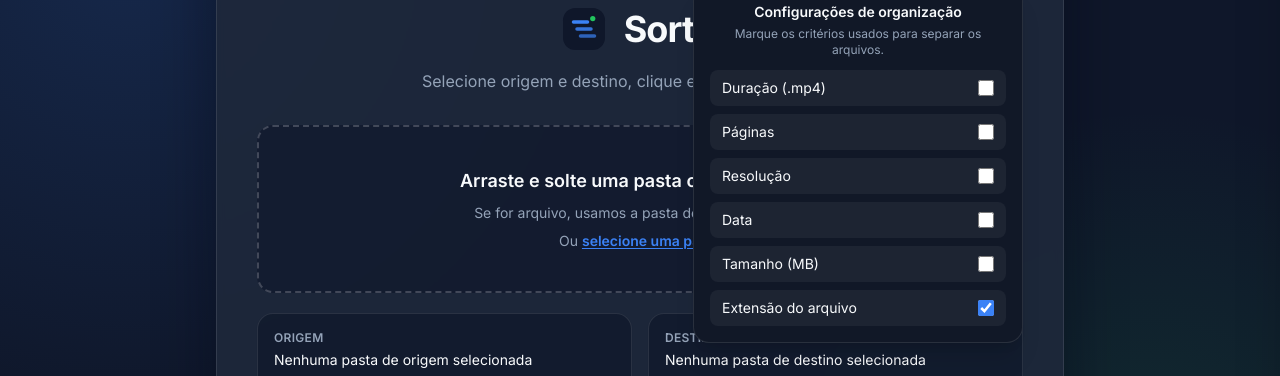
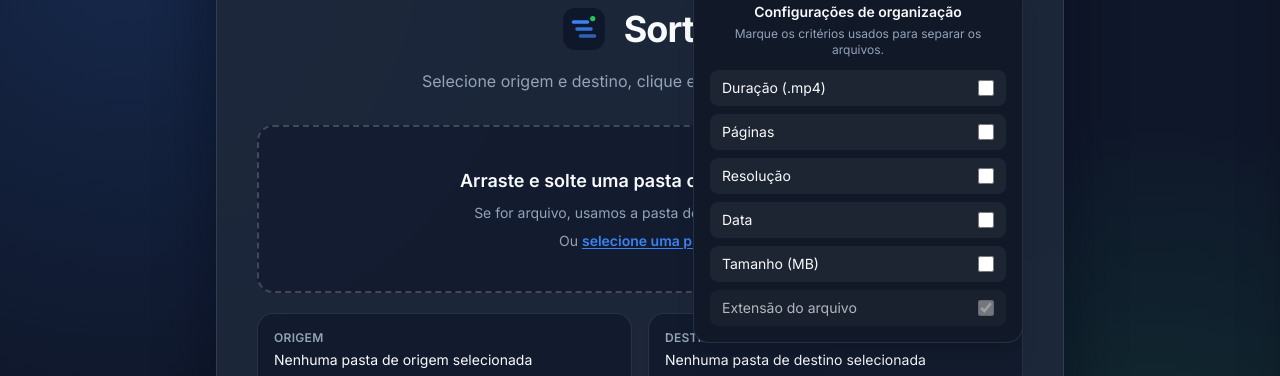
Before and after one commit to caiofdev/sortly, a React (Vite) app: page / in a window 1280 px wide. Both pictures are taken after a click on the button 1003 px from the left and 127 px from the top of the page. Shown: the part 171-547 px from the top of the page. Built offline with nearby package versions, Linux system fonts and the light colour scheme; the HTML template or start-up script is replaced by a standard one.

Commit message:
feat: enhance organization options handling by preventing unchecking the last selected option

```diff
--- a/electron/bootstrap/appBootstrap.js
+++ b/electron/bootstrap/appBootstrap.js
@@ -32,6 +32,7 @@ function createWindow() {
   }
 
   window.once('ready-to-show', () => {
+    window.maximize();
     window.setTitle('Sortly');
     window.show();
   });
--- a/src/components/OrganizerSettingsPanel.jsx
+++ b/src/components/OrganizerSettingsPanel.jsx
@@ -1,4 +1,6 @@
 function OrganizerSettingsPanel({ isOpen, onToggle, labels, options, onOptionChange }) {
+  const selectedCount = Object.values(options).filter(Boolean).length;
+
   const settingsOptions = [
     { key: 'byDuration', label: labels.settingsByDuration },
     { key: 'byPages', label: labels.settingsByPages },
@@ -31,17 +33,28 @@ function OrganizerSettingsPanel({ isOpen, onToggle, labels, options, onOptionCha
         <p className="mt-1 text-xs text-[#94A3B8]">{labels.settingsSubtitle}</p>
 
         <div className="mt-3 space-y-2">
-          {settingsOptions.map((item) => (
-            <label key={item.key} className="flex cursor-pointer items-center justify-between rounded-lg bg-white/5 px-3 py-2 text-sm">
+          {settingsOptions.map((item) => {
+            const isChecked = Boolean(options[item.key]);
+            const shouldDisable = isChecked && selectedCount === 1;
+
+            return (
+            <label
+              key={item.key}
+              className={`flex items-center justify-between rounded-lg bg-white/5 px-3 py-2 text-sm ${
+                shouldDisable ? 'cursor-not-allowed opacity-70' : 'cursor-pointer'
+              }`}
+            >
               <span className="text-[#F8FAFC]">{item.label}</span>
               <input
                 type="checkbox"
-                checked={Boolean(options[item.key])}
+                checked={isChecked}
+                disabled={shouldDisable}
                 onChange={(event) => onOptionChange(item.key, event.target.checked)}
                 className="h-4 w-4 accent-[#3B82F6]"
               />
             </label>
-          ))}
+            );
+          })}
         </div>
       </div>
     </div>
--- a/src/hooks/useOrganizationOptions.js
+++ b/src/hooks/useOrganizationOptions.js
@@ -35,10 +35,19 @@ function useOrganizationOptions() {
   }, [organizationOptions]);
 
   const updateOrganizationOption = (key, value) => {
-    setOrganizationOptions((current) => ({
-      ...current,
-      [key]: value
-    }));
+    setOrganizationOptions((current) => {
+      const selectedCount = Object.values(current).filter(Boolean).length;
+      const isUncheckingLast = current[key] && !value && selectedCount === 1;
+
+      if (isUncheckingLast) {
+        return current;
+      }
+
+      return {
+        ...current,
+        [key]: value
+      };
+    });
   };
 
   return {
```
